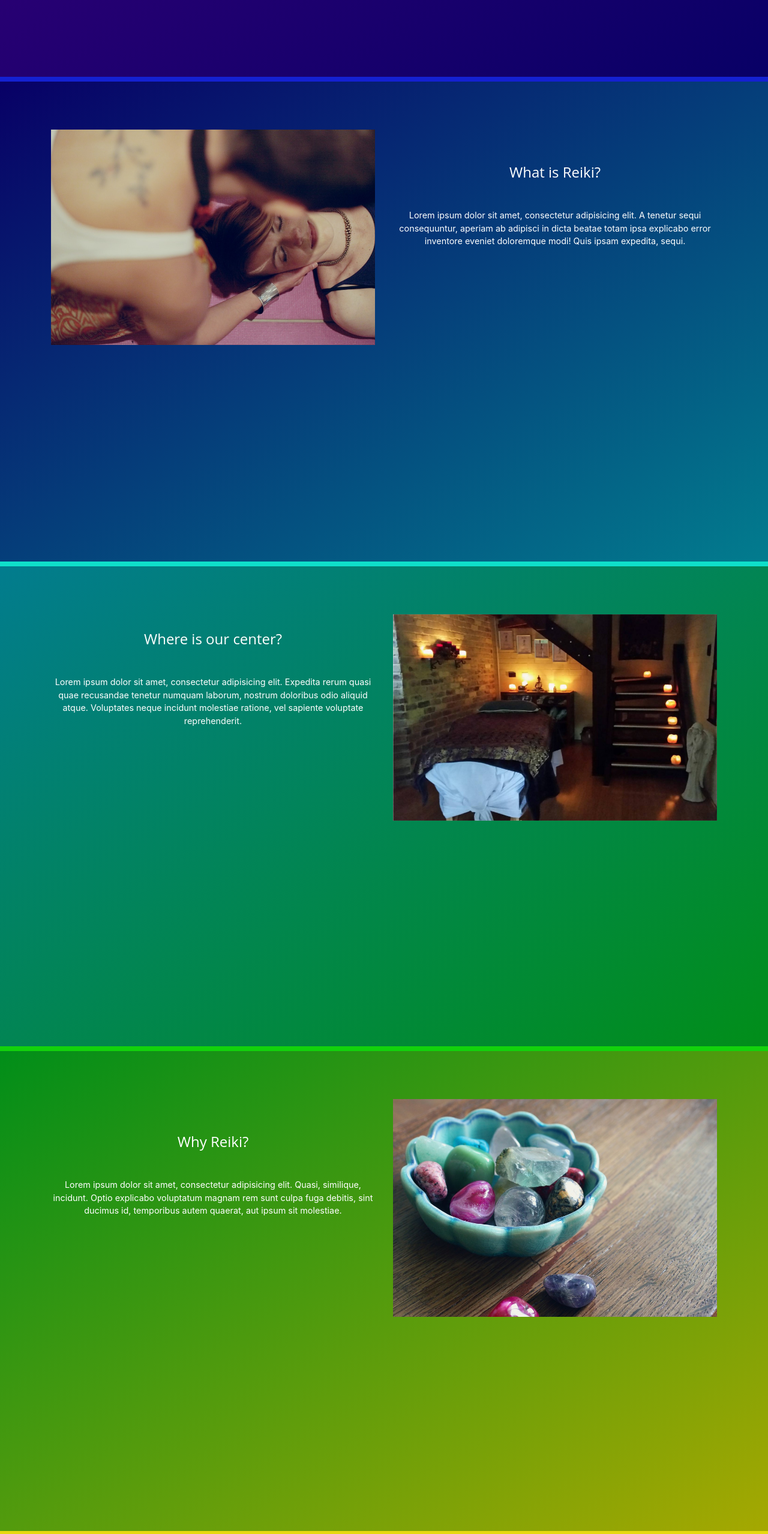
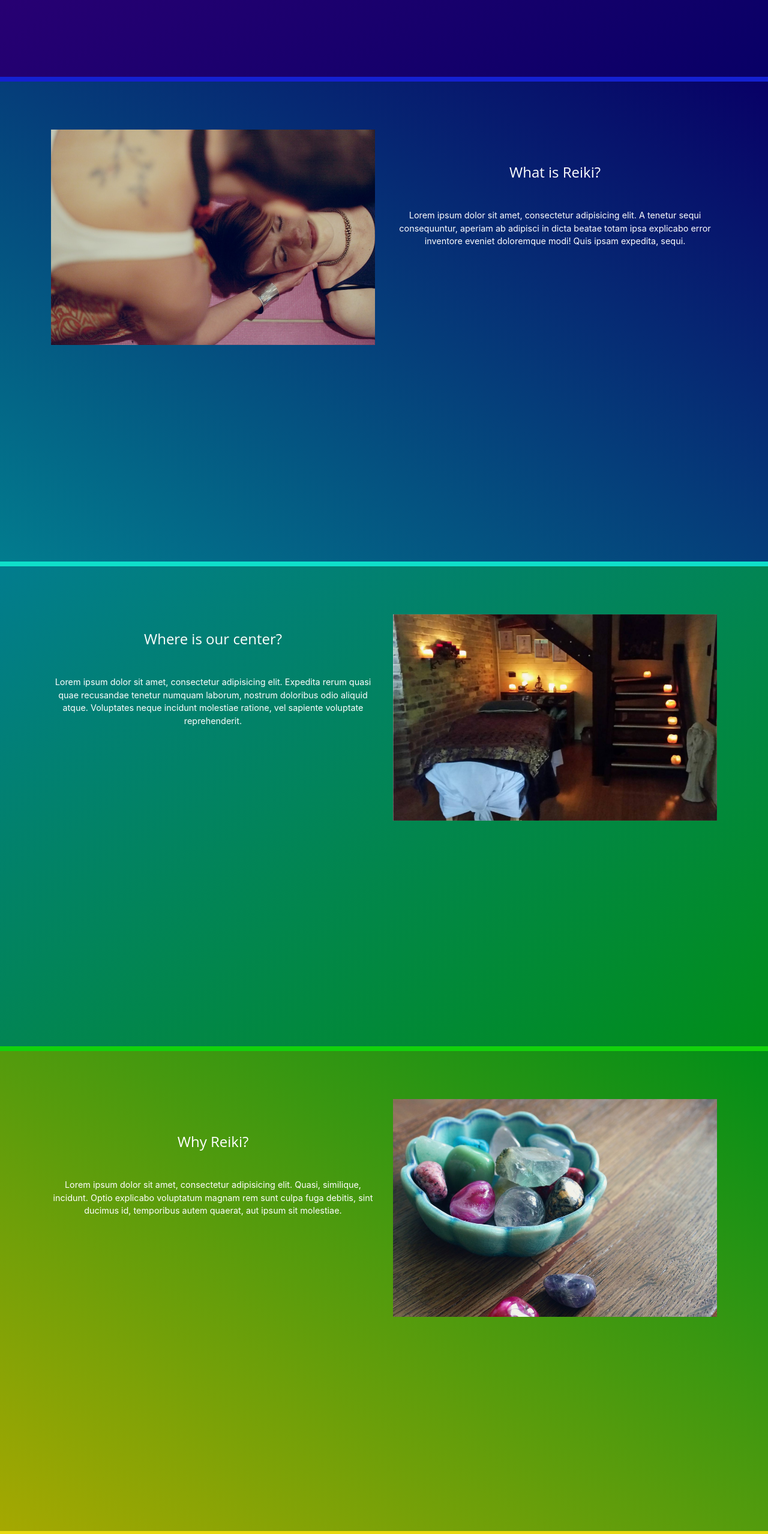
Before and after one commit to HolisticHealingCentre/HolisticHealingCentre.github.io, a plain HTML site: page index.html in a window 1280 px wide. Shown: the part 1480-4037 px from the top of the page at 60% size. Drawn offline with nearby package versions, Linux system fonts and the light colour scheme; some packages are replaced by stand-ins of ours; a script that the page names is missing.

Commit message:
changes to gradients

```diff
--- a/css/styles.css
+++ b/css/styles.css
@@ -45,7 +45,7 @@ body {
     background: -webkit-linear-gradient(left top,rgb(8, 0, 102), rgb(2, 124, 142)); /* For Safari 5.1 to 6.0 */
     background: -o-linear-gradient(bottom right,rgb(8, 0, 102), rgb(2, 124, 142)); /* For Opera 11.1 to 12.0 */
     background: -moz-linear-gradient(bottom right,rgb(8, 0, 102), rgb(2, 124, 142)); /* For Firefox 3.6 to 15 */
-    background: linear-gradient(to bottom right, rgb(8, 0, 102), rgb(2, 124, 142)); /* Standard syntax */
+    background: linear-gradient(to bottom left, rgb(8, 0, 102), rgb(2, 124, 142)); /* Standard syntax */
 	background-size: cover;
 	color: white;
 	text-align: center;
@@ -77,7 +77,7 @@ body {
     background: -webkit-linear-gradient(left top,  rgb(1, 142, 25),rgb(165, 168, 1)); /* For Safari 5.1 to 6.0 */
     background: -o-linear-gradient(bottom right,  rgb(1, 142, 25),rgb(165, 168, 1)); /* For Opera 11.1 to 12.0 */
     background: -moz-linear-gradient(bottom right,  rgb(1, 142, 25),rgb(165, 168, 1)); /* For Firefox 3.6 to 15 */
-    background: linear-gradient(to bottom right, rgb(1, 142, 25),rgb(165, 168, 1)); /* Standard syntax */
+    background: linear-gradient(to bottom left, rgb(1, 142, 25),rgb(165, 168, 1)); /* Standard syntax */
 	background-size: cover;
 	color: white;
 	text-align: center;
--- a/index.html
+++ b/index.html
@@ -274,7 +274,7 @@
                             <a href="#contact">Contact</a>
                         </li>
                     </ul>
-                    <p class="copyright text-muted small">Copyright &copy; Coded & Designed by BigaByte Web Design 2017. All Rights Reserved. Accelerated using BootStrap 4. Images modified by BigaByte Web Design.</p>
+                    <p class="copyright text-muted small">Copyright &copy; Coded & Designed by BigaByte Web Design 2017. All Rights Reserved. Accelerated using BootStrap 4. Images modified by BigaByte Web Design. contact BigaByte Web design <a href="https://foxthor.github.io/">here.</a></p>
                 </div>
             </div>
         </div>
```
